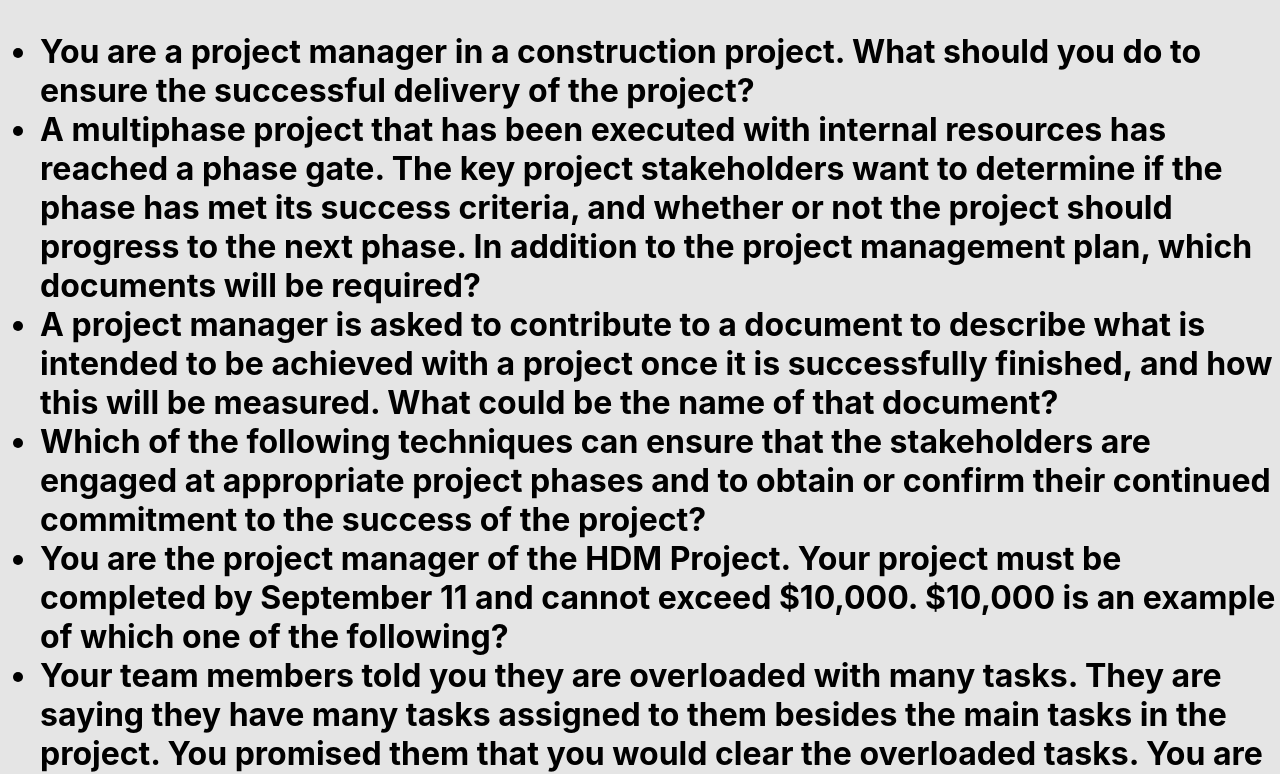
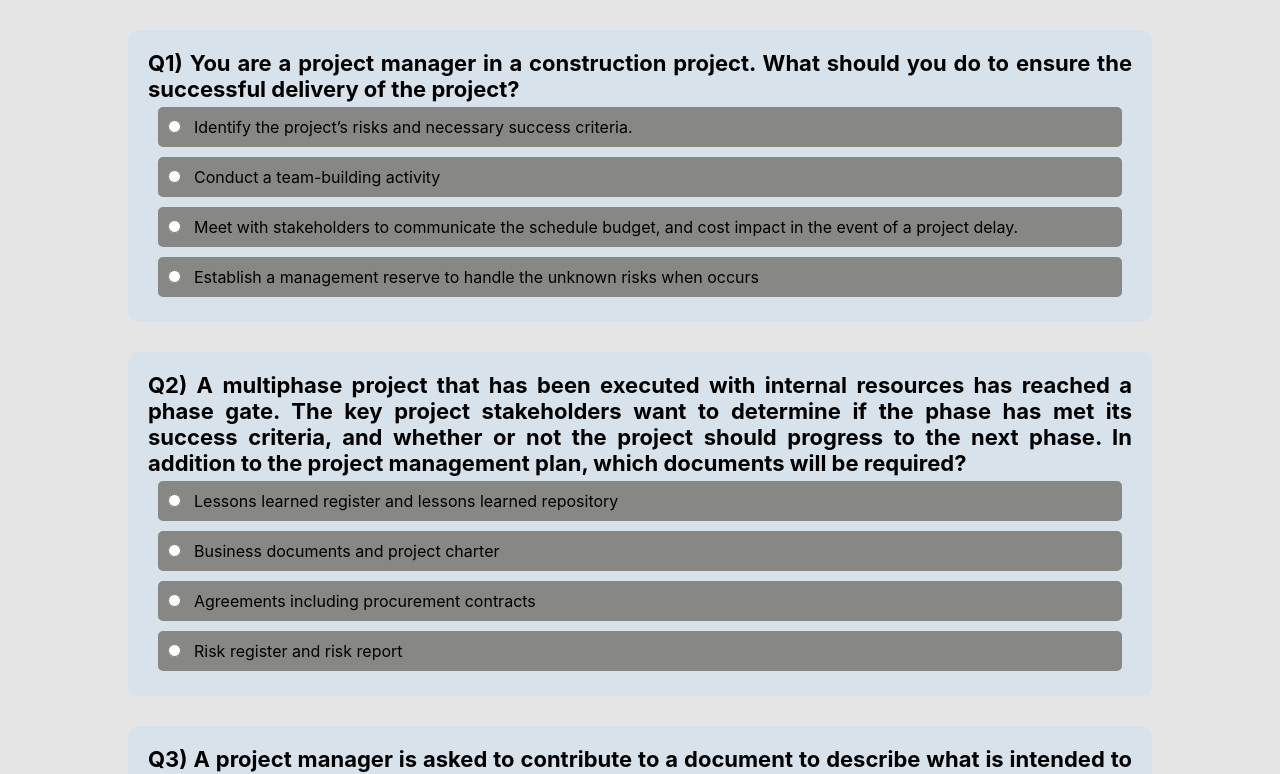
Before and after one commit to aliaburas80/pmp-exam, a Next.js app: page /questions/chapters in a window 1280 px wide. Shown: the top 774 px of the page. Built offline with nearby package versions, Linux system fonts and the light colour scheme.

Commit message:
create question and answer components

```diff
--- /dev/null
+++ b/components/question/answer.js
@@ -0,0 +1,27 @@
+import react from "react";
+import style from "./question.module.scss";
+
+const Answer = ({ answer, correct, type, handler, transcodes, index }) => {
+  const isCorrect = correct;
+  const id = `question${index}`;
+  const clickHandler = (e) => {
+    handler(isCorrect);
+    const item = document.getElementById(id);
+    item.checked = true;
+  };
+  return (
+    <div className={style.radioAnswerContainer} onClick={clickHandler}>
+      <input
+        type="radio"
+        id={id}
+        name="questionPMP"
+        value={answer}
+        className={style.radioAnswer}
+        onChange={(e) => console.log(e)}
+      />
+      <label className={style.labelAnswer}>{answer}</label>
+    </div>
+  );
+};
+
+export default Answer;
--- /dev/null
+++ b/components/question/question.js
@@ -0,0 +1,39 @@
+import react from "react";
+import { removeAllHtmlTags } from "../../handlers/removeHtmlTags";
+import { ANSWERS_TYPE } from "../../utilis/constant";
+import Answer from "./answer";
+import style from "./question.module.scss";
+import QuestonTitle from "./questionTitle";
+
+const Question = ({ questionItem, index }) => {
+
+  const checkAnswer = (isCorrect) => {
+    console.log(isCorrect);
+  };
+
+  const answersNum = questionItem?.answers?.length;
+  return (
+    <div className={style.questionContainer}>
+      <QuestonTitle
+        index={index}
+        questionTitle={removeAllHtmlTags(questionItem.question_title)}
+        handler={checkAnswer}
+      />
+      {questionItem?.answers?.map((answerObj, index) => {
+        return (
+          <Answer
+            index={index}
+            type={
+              answersNum > 4 ? ANSWERS_TYPE.RADIO : ANSWERS_TYPE.checkAnswer
+            }
+            correct={answerObj.is_correct == 0 ? false : true}
+            answer={answerObj.answer}
+            handler={checkAnswer}
+            transcodes={answerObj.transcodes}
+          />
+        );
+      })}
+    </div>
+  );
+};
+export default Question;
--- /dev/null
+++ b/components/question/question.module.scss
@@ -0,0 +1,38 @@
+@import "../../styles/colors.scss";
+
+.questionContainer {
+  display: flex;
+  max-width: 80%;
+  padding: 20px;
+  border-radius: 10px;
+  background-color: $questionContainerBg;
+  justify-content: flex-start;
+  margin: 30px auto;
+  flex-direction: column;
+}
+
+.title {
+  font-weight: bold;
+  font-size: 22px;
+  text-align: justify;
+}
+
+.radioAnswer {
+  border-radius: 5px;
+  background-color: $questionRadioAnswerBg;
+  cursor: pointer;
+}
+
+.radioAnswerContainer{
+  border-radius: 5px;
+  background-color: $questionRadioAnswerBg;
+  padding: 10px 5px;
+  margin: 5px 10px;
+  cursor: pointer;
+  display: block;
+}
+
+.labelAnswer{
+    padding: 0px 10px;
+    cursor: pointer;
+}
--- /dev/null
+++ b/components/question/questionTitle.js
@@ -0,0 +1,8 @@
+import react from "react";
+import style from "./question.module.scss";
+
+const QuestionTitle = ({ questionTitle, index }) => {
+  return <div className={style.title}>{`Q${index}) ${questionTitle}`}</div>;
+};
+
+export default QuestionTitle;
--- /dev/null
+++ b/handlers/passDataBetweenPages.js
@@ -0,0 +1,7 @@
+let data = null;
+
+export const setData = (questions) => {
+  data = questions;
+};
+
+export const getData = () => data;
--- /dev/null
+++ b/handlers/removeHtmlTags.js
@@ -0,0 +1,8 @@
+const regexHTMLTags = /(<([^>]+)>)/gi;
+const regexUTFCodes = /&([a-z0-9]+|#[0-9]{1,6}|#x[0-9a-fA-F]{1,6});/gi;
+const regexSpace = /&nbsp;/g;
+export const removeAllHtmlTags = (string) =>
+  string
+    .replace(regexHTMLTags, "")
+    .replace(regexSpace, " ")
+    .replace(regexUTFCodes, "");
--- a/pages/questions/chapters/index.js
+++ b/pages/questions/chapters/index.js
@@ -1,5 +1,7 @@
 import axios from "axios";
 import { useRouter } from "next/router";
+import Question from "../../../components/question/question";
+import { setData } from "../../../handlers/passDataBetweenPages";
 
 export const getServerSideProps = async (context) => {
   const { req, query } = context;
@@ -15,21 +17,16 @@ export const getServerSideProps = async (context) => {
 };
 
 const Chapters = ({ data }) => {
-  const regexHTMLTags = /(<([^>]+)>)/gi;
-  const regexUTFCodes= /&([a-z0-9]+|#[0-9]{1,6}|#x[0-9a-fA-F]{1,6});/ig
-  const regexSpace = /&nbsp;/g;
-  const removeAllHtmlTags = (string) => string.replace(regexHTMLTags, "").replace(regexSpace,' ').replace(regexUTFCodes,"")
   const router = useRouter();
   const { id } = router.query;
+  setData(data);
   return (
     <>
-      <h1>
-        <ul>
-          {data.questions.map((element) => {
-            return <li>{removeAllHtmlTags(element.question_title)}</li>;
-          })}
-        </ul>
-      </h1>
+      {data.questions.map((element, index) => {
+        return (
+          <Question key={index} index={index + 1} questionItem={element} />
+        );
+      })}
     </>
   );
 };
--- a/styles/colors.scss
+++ b/styles/colors.scss
@@ -7,3 +7,5 @@ $btnSelectQuestionTypeBg:#5bb4b4 ;
 $btnSelectQuestionTypeBgOver:#96dddd ;
 $btnLisetBg:#F1C40F;
 $btnListTextColor:#111111 ;
+$questionContainerBg:#D8E2EB;
+$questionRadioAnswerBg:#878784;
--- a/utilis/constant.js
+++ b/utilis/constant.js
@@ -70,12 +70,8 @@ export const JSON_FILES = {
     ],
   ],
 };
-// ["People Domain 1", "People Domain 2"],
-// [
-//   "Process Domain 1",
-//   "Process Domain 2",
-//   "Process Domain 3",
-//   "Process Domain 4",
-//   "Process Domain 5",
-// ],
-// ["Environment Domain 1"],
+
+export const ANSWERS_TYPE = {
+  RADIO: "RADIO",
+  CHECK_BOX: "CHECK_BOX",
+};
```
Also changed, not shown: pages/questions/chapters/[id]/index.js (+30 -8 lines), 1 other file (tests, documents, lock files or other folders).
